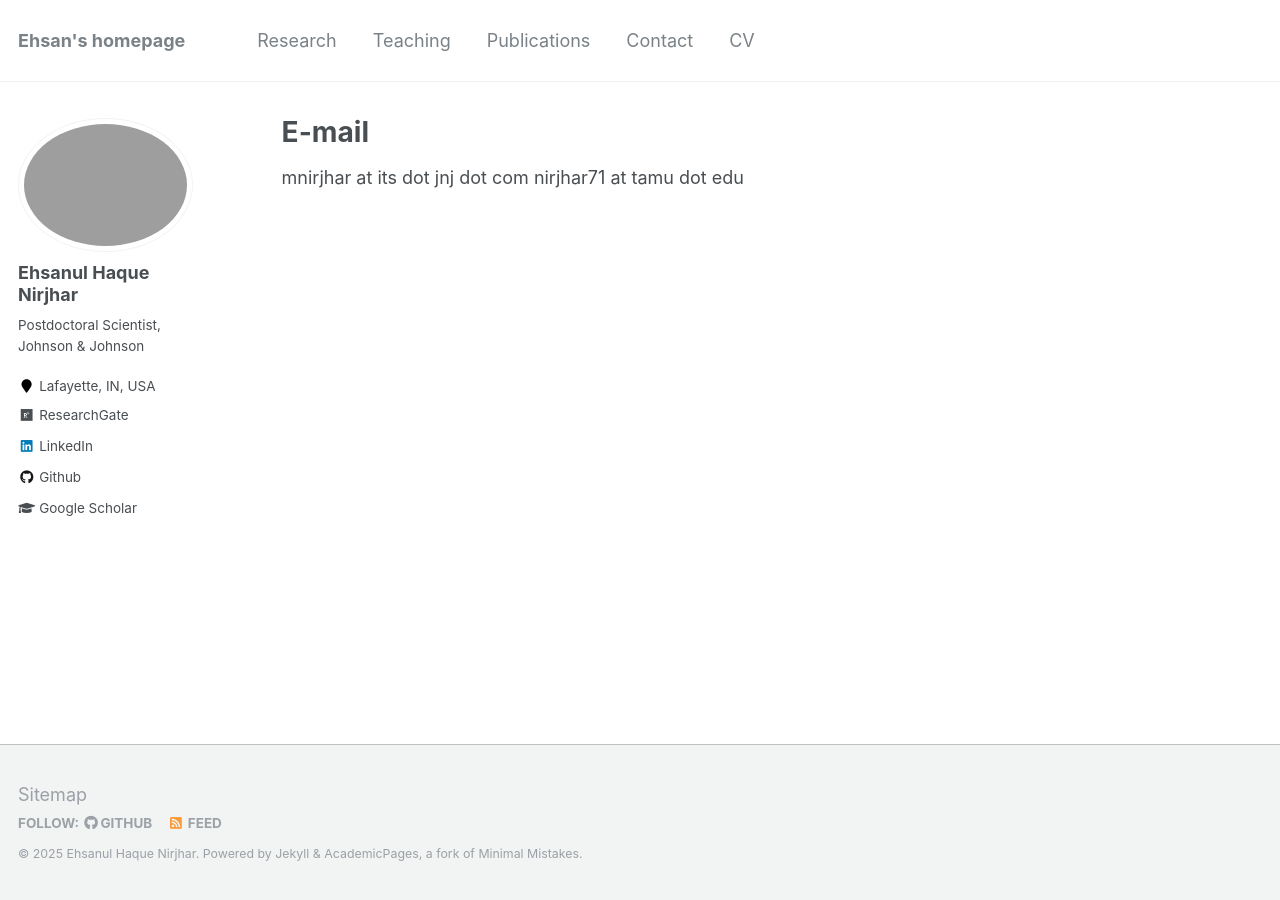
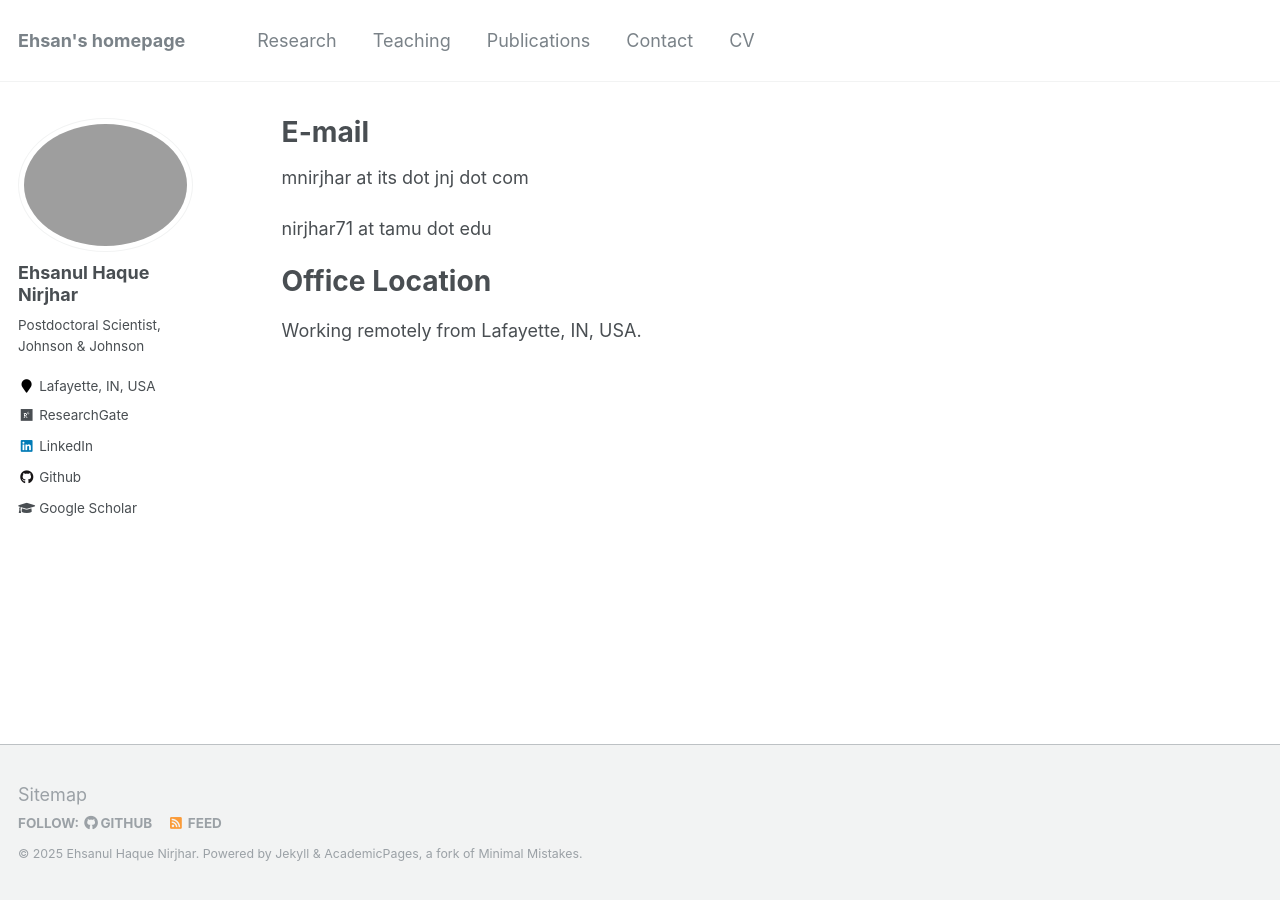
Before and after one commit to Ehsan-Nirjhar/Ehsan-Nirjhar.github.io, a Jekyll site: the page built from _pages/contact.md, in a window 1280 px wide. Built offline with Jekyll 4.4.1, drawn with Linux system fonts in a browser that asks for light colours; part of the change alters nothing that is shown.

Commit message:
Contact update

```diff
--- a/_pages/contact.md
+++ b/_pages/contact.md
@@ -6,13 +6,11 @@ author_profile: true
 
 ---
 mnirjhar at its dot jnj dot com
+
 nirjhar71 at tamu dot edu
 
 
-[comment]:Office Location
-[comment]:======
-[comment]:PETR 330, HUman Bio-Behavioral Signals (HUBBS) Lab,
-[comment]:Department of Computer Science & Engineering,
-[comment]:435 Nagle Street, College Station, TX, 77843.
+Office Location
+======
 
-[comment]:(Currenly Working from Home)
+Working remotely from Lafayette, IN, USA.
```
